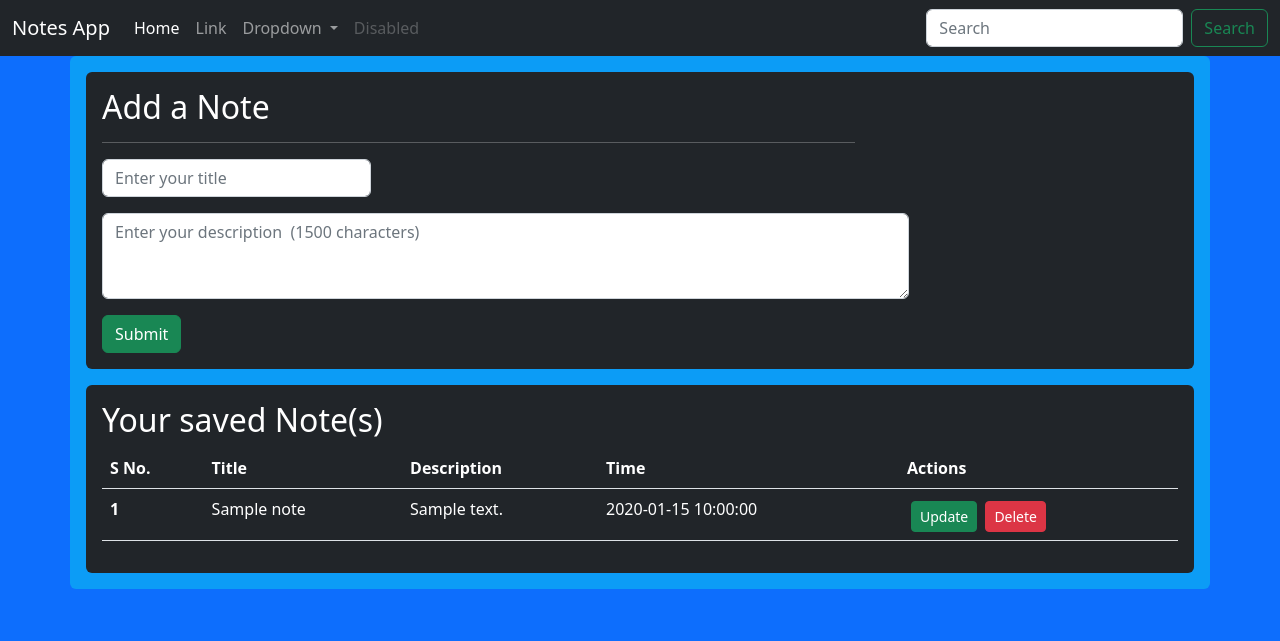
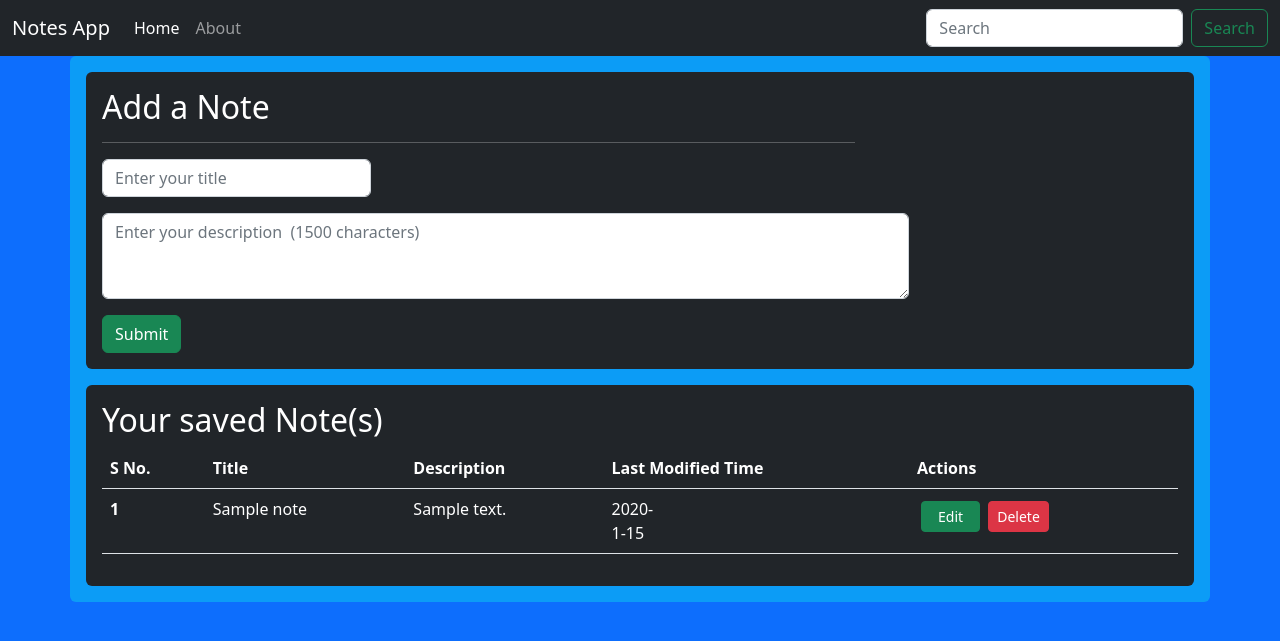
Before and after one commit to blaze1402/NotesApp, a Flask app: page / in a window 1280 px wide. Shown: the top 641 px of the page. Run offline with Flask 2, Linux system fonts and the light colour scheme; tables that the repository leaves empty hold one stand-in row (values such as "Sample post").

Commit message:
Added base template, created edit function, improved UI specifically for the last modified time on the note

```diff
--- a/app.py
+++ b/app.py
@@ -11,7 +11,7 @@ class Note(db.Model):
     sno=db.Column(db.Integer, primary_key=True)
     title=db.Column(db.String(200), nullable=False)
     desc=db.Column(db.String(1500), nullable=False)
-    time=db.Column(db.DateTime,default=datetime.now())
+    time=db.Column(db.String, nullable=False)
 
     def __repr__(self) -> str:
         return f"{self.Sno} - {self.title}"
@@ -21,16 +21,29 @@ def index_page():
     if request.method=='POST':
         title=request.form['title']
         desc=request.form['desc']
-        note=Note(title=title, desc=desc)
+        time=datetime.now().strftime('%H:%M %d/%m/%Y')
+        note=Note(title=title, desc=desc, time=time)
         db.session.add(note)
         db.session.commit()
 
     allNotes=Note.query.all()
     return render_template("index.html", allNotes=allNotes)
 
-@app.route('/update/<int:sno>')
-def update():
-    pass
+@app.route('/edit/<int:sno>', methods=['GET', 'POST'])
+def edit(sno):
+    if request.method=='POST':
+        title=request.form['title']
+        desc=request.form['desc']
+        note=Note.query.filter_by(sno=sno).first()
+        note.title=title
+        note.desc=desc
+        note.time=datetime.now().strftime('%H:%M %d/%m/%Y')
+        db.session.add(note)
+        db.session.commit()
+        return redirect(url_for('index_page'))
+
+    note=Note.query.filter_by(sno=sno).first()
+    return render_template("edit.html", note=note)
 
 @app.route('/delete/<int:sno>')
 def delete(sno):
--- /dev/null
+++ b/templates/base.html
@@ -0,0 +1,48 @@
+<!DOCTYPE html>
+<html lang="en">
+
+<head>
+    <meta charset="utf-8" />
+    <meta name="viewport" content="width=device-width, initial-scale=1" />
+    <title>{% block title %}
+
+        {% endblock title %} | Notes App</title>
+    <link href="https://cdn.jsdelivr.net/npm/bootstrap@5.2.0-beta1/dist/css/bootstrap.min.css" rel="stylesheet"
+        integrity="sha384-0evHe/X+R7YkIZDRvuzKMRqM+OrBnVFBL6DOitfPri4tjfHxaWutUpFmBp4vmVor" crossorigin="anonymous" />
+</head>
+
+<body class="bg-primary text-bg-dark">
+    <nav class="navbar navbar-expand navbar-dark bg-dark">
+        <div class="container-fluid">
+            <a class="navbar-brand" href="{{url_for('index_page')}}">Notes App</a>
+            <button class="navbar-toggler" type="button" data-bs-toggle="collapse"
+                data-bs-target="#navbarSupportedContent" aria-controls="navbarSupportedContent" aria-expanded="false"
+                aria-label="Toggle navigation">
+                <span class="navbar-toggler-icon"></span>
+            </button>
+            <div class="collapse navbar-collapse" id="navbarSupportedContent">
+                <ul class="navbar-nav me-auto mb-2 mb-lg-0">
+                    <li class="nav-item">
+                        <a class="nav-link active" aria-current="page" href="{{url_for('index_page')}}">Home</a>
+                    </li>
+                    <li class="nav-item">
+                        <a class="nav-link" href="#">About</a>
+                    </li>
+                </ul>
+                <form class="d-flex" role="search">
+                    <input class="form-control me-2" type="search" placeholder="Search" aria-label="Search">
+                    <button class="btn btn-outline-success" type="submit">Search</button>
+                </form>
+            </div>
+        </div>
+    </nav>
+    {% block body %}
+
+    {% endblock body %}
+
+    <script src="https://cdn.jsdelivr.net/npm/bootstrap@5.2.0-beta1/dist/js/bootstrap.bundle.min.js"
+        integrity="sha384-pprn3073KE6tl6bjs2QrFaJGz5/SUsLqktiwsUTF55Jfv3qYSDhgCecCxMW52nD2"
+        crossorigin="anonymous"></script>
+</body>
+
+</html>
--- a/templates/index.html
+++ b/templates/index.html
@@ -1,66 +1,19 @@
-<!DOCTYPE html>
-<html lang="en">
-
-<head>
-  <meta charset="utf-8" />
-  <meta name="viewport" content="width=device-width, initial-scale=1" />
-  <title>Notes App</title>
-  <link href="https://cdn.jsdelivr.net/npm/bootstrap@5.2.0-beta1/dist/css/bootstrap.min.css" rel="stylesheet"
-    integrity="sha384-0evHe/X+R7YkIZDRvuzKMRqM+OrBnVFBL6DOitfPri4tjfHxaWutUpFmBp4vmVor" crossorigin="anonymous" />
-</head>
-
-<body class="bg-primary text-bg-dark">
-  <nav class="navbar navbar-expand navbar-dark bg-dark">
-    <div class="container-fluid">
-      <a class="navbar-brand" href="{{url_for('index_page')}}">Notes App</a>
-      <button class="navbar-toggler" type="button" data-bs-toggle="collapse" data-bs-target="#navbarSupportedContent"
-        aria-controls="navbarSupportedContent" aria-expanded="false" aria-label="Toggle navigation">
-        <span class="navbar-toggler-icon"></span>
-      </button>
-      <div class="collapse navbar-collapse" id="navbarSupportedContent">
-        <ul class="navbar-nav me-auto mb-2 mb-lg-0">
-          <li class="nav-item">
-            <a class="nav-link active" aria-current="page" href="{{url_for('index_page')}}">Home</a>
-          </li>
-          <li class="nav-item">
-            <a class="nav-link" href="#">Link</a>
-          </li>
-          <li class="nav-item dropdown">
-            <a class="nav-link dropdown-toggle" href="#" id="navbarDropdown" role="button" data-bs-toggle="dropdown"
-              aria-expanded="false">
-              Dropdown
-            </a>
-            <ul class="dropdown-menu" aria-labelledby="navbarDropdown">
-              <li><a class="dropdown-item" href="#">Action</a></li>
-              <li><a class="dropdown-item" href="#">Another action</a></li>
-              <li>
-                <hr class="dropdown-divider">
-              </li>
-              <li><a class="dropdown-item" href="#">Something else here</a></li>
-            </ul>
-          </li>
-          <li class="nav-item">
-            <a class="nav-link disabled">Disabled</a>
-          </li>
-        </ul>
-        <form class="d-flex" role="search">
-          <input class="form-control me-2" type="search" placeholder="Search" aria-label="Search">
-          <button class="btn btn-outline-success" type="submit">Search</button>
-        </form>
-      </div>
-    </div>
-  </nav>
+{% extends 'base.html' %}
+{% block title %}
+Home
+{% endblock title %}
+{% block body %}
 <div class="container bg-info bg-opacity-50 rounded p-3">
   <div class="container bg-dark rounded p-3">
     <h2>Add a Note</h2>
     <hr style="width:70%;">
     <form action="/" method="POST">
       <div class="mb-3">
-          <input type="text" maxlength="200" style="width: 25%;" class="form-control" name="title"
-            placeholder="Enter your title" aria-describedby="emailHelp" required="True">
+        <input type="text" style="width: 25%;" class="form-control" name="title"
+          placeholder="Enter your title" maxlength="200" required="True">
       </div>
       <div class="mb-3">
-          <textarea style="width: 75%;" rows="3" class="form-control" name="desc"
+        <textarea rows="3" style="width: 75%;" class="form-control" name="desc"
           placeholder="Enter your description  (1500 characters)" maxlength="1500" required="True"></textarea>
       </div>
       <button type="submit" class="btn btn-success">Submit</button>
@@ -69,7 +22,7 @@
   <div class="container bg-dark rounded mt-3 p-3">
     <h2>Your saved Note(s)</h2>
     {% if allNotes|length==0 %}
-      <div class="alert alert-danger" role="alert">No notes found, Add your first note now!</div>
+    <div class="alert alert-danger" role="alert">No notes found, add your first note now!</div>
     {% else %}
     <table class="table text-bg-dark">
       <thead>
@@ -77,7 +30,7 @@
           <th scope="col">S No.</th>
           <th scope="col">Title</th>
           <th scope="col">Description</th>
-            <th scope="col">Time</th>
+          <th scope="col">Last Modified Time</th>
           <th scope="col">Actions</th>
         </tr>
       </thead>
@@ -87,9 +40,9 @@
           <th scope="row">{{ loop.index }}</th>
           <td>{{ note.title }}</td>
           <td>{{ note.desc }}</td>
-            <td>{{ note.time }}</td>
+          <td>{{ note.time[:5] }}<br>{{ note.time[6:] }}</td>
           <td>
-              <a href="/update/{{note.sno}}" type="button" class="btn btn-success btn-sm mt-1 ms-1">Update</a>
+            <a href="/edit/{{note.sno}}" type="button" class="btn btn-success btn-sm mt-1 ms-1 px-3">Edit</a>
             <a href="/delete/{{note.sno}}" type="button" class="btn btn-danger btn-sm mt-1 ms-1">Delete</a>
           </td>
         </tr>
@@ -99,9 +52,4 @@
     </table>
   </div>
 </div>
-  <script src="https://cdn.jsdelivr.net/npm/bootstrap@5.2.0-beta1/dist/js/bootstrap.bundle.min.js"
-    integrity="sha384-pprn3073KE6tl6bjs2QrFaJGz5/SUsLqktiwsUTF55Jfv3qYSDhgCecCxMW52nD2"
-    crossorigin="anonymous"></script>
-</body>
-
-</html>
+{% endblock body %}
```
Also changed, not shown: templates/edit.html (added, +25 -0 lines). Lines whose indentation alone changed are shown as unchanged.
